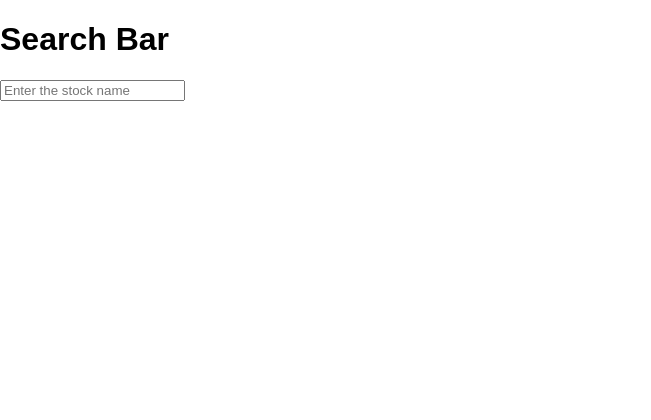
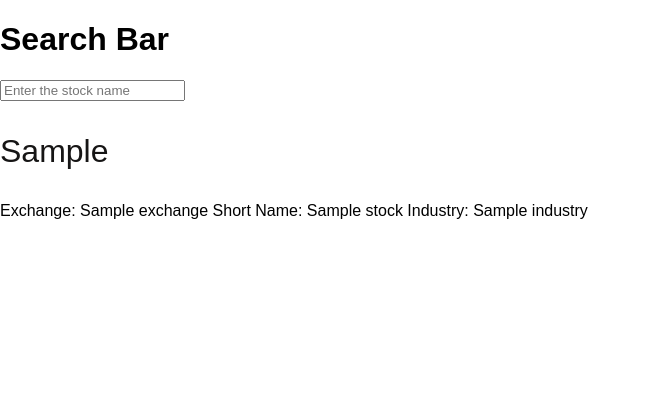
Before and after one commit to tzinyongo/Flask-for-python-Website, a Flask app: template templates/thirdpage.html in a window 1280 px wide. Shown: the top 420 px of the page, without its empty margins (0-651 px from the left). Run offline with Flask 3, Linux system fonts and the light colour scheme; the template is opened without the code that fills it: most values are stand-ins (such as "Sample title", 1, 10 or a date in 2020).

Commit message:
updated html, js, python code

```diff
--- a/app.py
+++ b/app.py
@@ -1,6 +1,8 @@
-from flask import Flask, render_template, request, jsonify
-import requests
+from flask import Flask, render_template, request, jsonify, json
+import requests, urllib.request
+from flask_cors import CORS
 app = Flask(__name__)
+CORS(app)
 app.jinja_env.auto_reload = True
 app.config['TEMPLATES_AUTO_RELOAD'] = True
 
@@ -18,6 +20,7 @@ def second_page():
 def third_page():
     if request.method == 'POST':
         query = request.form['query']
+        api_url = "https://yahoo-finance127.p.rapidapi.com/search/"+query
 
         headers = {
         "X-RapidAPI-Key": "a7794b9a36mshed157cdb4537f8ap1b3af5jsn3878cc4f1a3c",
@@ -25,20 +28,40 @@ def third_page():
         "X-RapidAPI-Host": "yahoo-finance127.p.rapidapi.com"
         }
 
-        api_url = "https://yahoo-finance127.p.rapidapi.com/search/"+query
         response = requests.get(api_url, headers=headers)
 
-        #if response.status_code == 200:
+        data = response.json()
+        stock_data = data.get('quotes',[])
+
+
+        print(stock_data)
+        return render_template('thirdpage.html', stock_data=stock_data)
+
+    return render_template('thirdpage.html')
+
+
+
+if __name__ == '__main__':
+    app.run()
+
+
+
+ #if response.status_code == 200:
         #    data = response.json()
 
         #    results = data.get('quotes', [])
 
-        print(response.json())
+        #print(response.json())
         #    return jsonify(results)
         #else:
         #return jsonify([])
 
-    return render_template('thirdpage.html')
-
-if __name__ == '__main__':
-    app.run()
+ ##for stock in data.get('quotes'):
+            #stock_info = {
+              #  "stock": stock.get("shortname"),
+               # "industry": stock.get("industry"),
+                #"symbol": stock.get("symbol"),
+                #"score": stock.get("score"),
+           ## }
+            #stock_data.append(stock_info)
+        #return jsonify({"results": stock_data})
--- a/static/js/main1.js
+++ b/static/js/main1.js
@@ -24,13 +24,17 @@ function search(){
 
     .then(response=> response.json())
     .then(data => {
+        console.log('Received data:', data);
         var resultsDiv = document.getElementById('search-results');
         resultsDiv.innerHTML = '<h3>Search Results:</h3>';
         if(data.length > 0)
         {
             for(var i = 0; i < data.length; i++)
             {
-                resultsDiv.innerHTML += '<p>' + data[i] + '</p>';
+                resultsDiv.innerHTML += '<p><strong>Exchange:</strong>' + data[i].exchange + '</p>';
+                resultsDiv.innerHTML += '<p><strong>Short Name:</strong> ' + data[i].shortname + '</p>';
+                resultsDiv.innerHTML += '<p><strong>Industry:</strong> ' + data[i].industry + '</p>';
+
 
             }
         }
--- a/templates/thirdpage.html
+++ b/templates/thirdpage.html
@@ -1,15 +1,23 @@
 {% extends 'base.html' %}
 {% block head %}
 <h1 class="center">Search Bar</h1>
-
-{% endblock %}
-
-{% block body %}
     <form>
         <input type="text" id="query" placeholder="Enter the stock name">
         <button class = "button" onclick = "search()">Search</button>
     </form>
     <div id = "search-results"></div>
 
-    <script src = "/static/js/main1.js"></script>
+<script src = "/static/js/main1.js"></script>
+
 {% endblock %}
+
+{% block body %}
+    <div>
+        <p class ="large"> {{stock_data}} </p>
+        {% for stock in stock_data %}
+            <span> Exchange: {{stock.exchange}}</spanp>
+            <span> Short Name: {{stock.shortname}}</span>
+            <span> Industry: {{stock.industry}}</span>
+        {% endfor %}
+    </div>
+{% endblock %}
```
